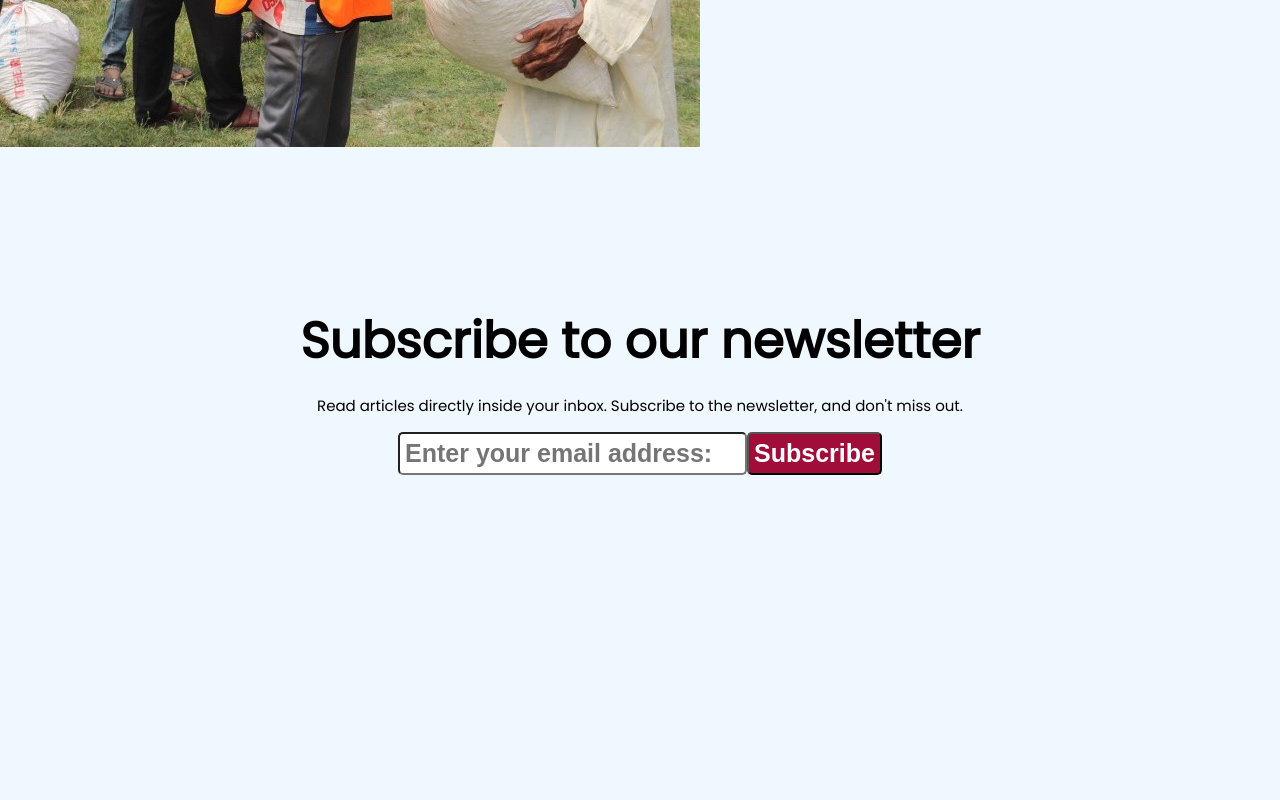
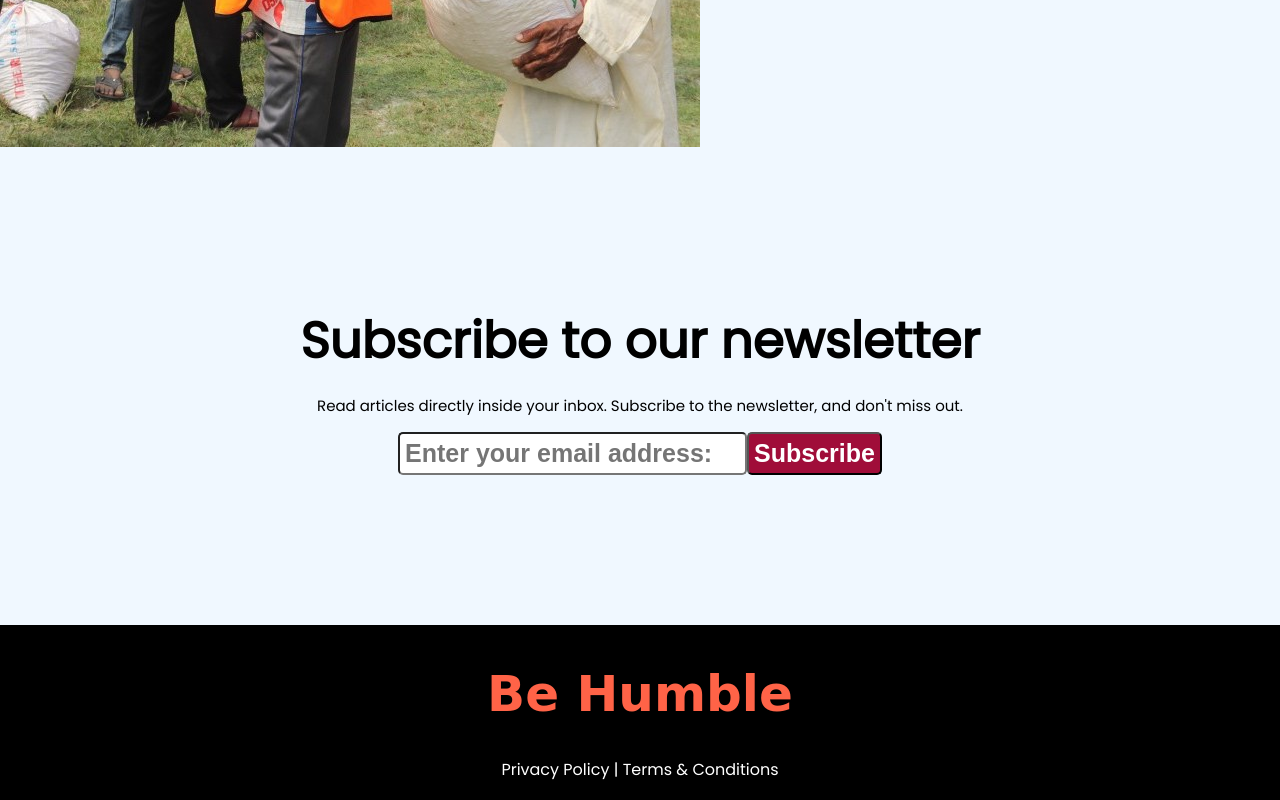
Before and after one commit to rehan999/donate-for-people, a plain HTML site: page index.html in a window 1280 px wide. Shown: the part 2673-3473 px from the top of the page. Before the commit the page ends 3298 px from the top, so only its background shows below. Drawn offline with Linux system fonts and the light colour scheme; a web font is replaced by a local one.

Commit message:
footer commit

```diff
--- a/index.html
+++ b/index.html
@@ -94,6 +94,15 @@
                 </form>
             </div>
     </section>
+                     <!-- footer part  -->
+    <footer>
+        <h1>Be Humble</h1>
+        <p>Privacy Policy
+            |
+            Terms & Conditions</p>
+    </footer>
 
 </body>
 </html>
+
+                                <!-- end  -->
--- a/style.css
+++ b/style.css
@@ -166,3 +166,21 @@ form button{
     padding: 5px;
     border-radius: 5px;
 }
+                             /* footer part start  */
+footer{
+    margin: 0%;
+    background-color: black;
+    color: white;
+    height: 175px;
+    text-align: center;
+}
+footer h1{
+    font-family: Cursive;
+    font-size: 50px;
+    font-weight: 700;
+    color: tomato;
+    padding-top: 40px;
+
+}
+
+                                /* end  */
```
